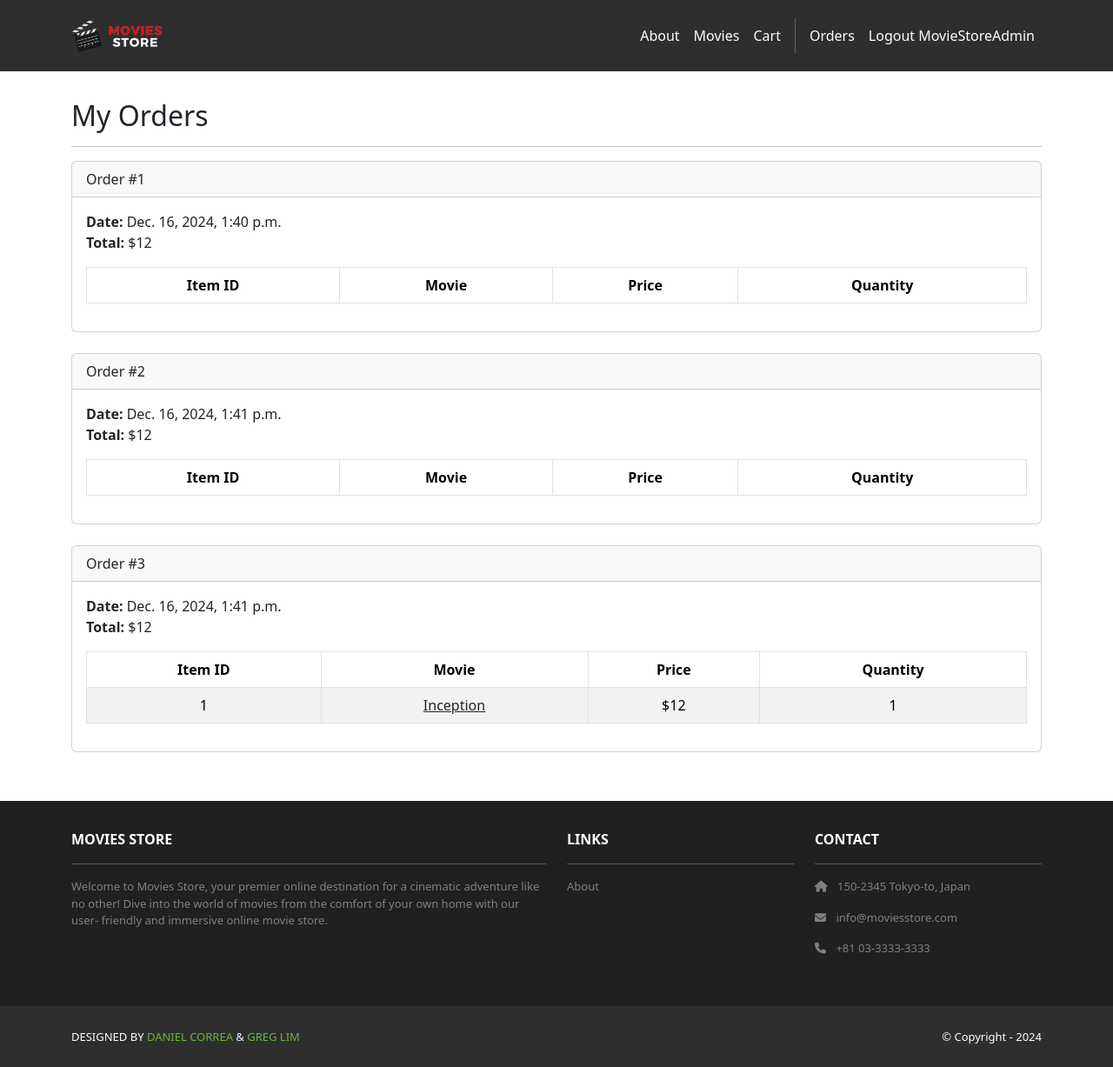
After one commit to GiorgiOkreshidze/MovieStoreApplication, a Django app: page /accounts/orders/ in a window 1280 px wide. The commit adds this page. Shown: the whole page at 87% size. Run offline with Django 5.2, Linux system fonts and the light colour scheme; a user stored in the database is signed in; data comes from the database, SQL or seed files in the repository; both versions use the stored data as it was after the commit; lists and menus that the app fills with data are empty; some libraries are stand-ins or nearby versions.

Commit message:
Implemented the Purchase and Orders pages

```diff
--- /dev/null
+++ b/MovieStore/Accounts/templates/accounts/orders.html
@@ -0,0 +1,51 @@
+{% extends 'base.html' %}
+{% block content %}
+<div class="p-3">
+  <div class="container">
+    <div class="row mt-3">
+      <div class="col mx-auto mb-3">
+        <h2>My Orders</h2>
+        <hr />
+        {% for order in template_data.orders %}
+        <div class="card mb-4">
+          <div class="card-header">
+            Order #{{ order.id }}
+          </div>
+          <div class="card-body">
+            <b>Date:</b> {{ order.date }}<br />
+            <b>Total:</b> ${{ order.total }}<br />
+            <table class="table table-bordered
+              table-striped text-center mt-3">
+              <thead>
+                <tr>
+                  <th scope="col">Item ID</th>
+                  <th scope="col">Movie</th>
+                  <th scope="col">Price</th>
+                  <th scope="col">Quantity</th>
+                </tr>
+              </thead>
+              <tbody>
+                {% for item in order.item_set.all %}
+                <tr>
+                  <td>{{ item.movie.id }}</td>
+                  <td>
+                    <a class="link-dark"
+                      href="{% url 'movies.show'
+                      id=item.movie.id %}">
+                      {{ item.movie.name }}
+                    </a>
+                  </td>
+                  <td>${{ item.movie.price }}</td>
+                  <td>{{ item.quantity }}</td>
+                </tr>
+                {% endfor %}
+              </tbody>
+            </table>
+          </div>
+        </div>
+        {% endfor %}
+      </div>
+    </div>
+  </div>
+</div>
+{% endblock content %}
--- a/MovieStore/Accounts/urls.py
+++ b/MovieStore/Accounts/urls.py
@@ -5,4 +5,5 @@ urlpatterns = [
     path('signup', views.signup, name='accounts.signup'),
     path('login/', views.login, name='accounts.login'),
     path('logout/', views.logout, name='accounts.logout'),
+    path('orders/', views.orders, name='accounts.orders'),
 ]
--- a/MovieStore/Accounts/views.py
+++ b/MovieStore/Accounts/views.py
@@ -3,6 +3,7 @@ from .forms import CustomUserCreationForm, CustomErrorList
 from django.shortcuts import redirect
 from django.contrib.auth import login as auth_login, authenticate, logout as auth_logout
 from django.contrib.auth.decorators import login_required
+from django.contrib.auth.models import User
 
 # Create your views here.
 def signup(request):
@@ -43,3 +44,11 @@ def login(request):
 def logout(request):
     auth_logout(request)
     return redirect('home.index')
+
+@login_required
+def orders(request):
+    template_data = {}
+    template_data['title'] = 'Orders'
+    template_data['orders'] = request.user.order_set.all()
+    return render(request, 'accounts/orders.html',
+        {'template_data': template_data})
--- a/MovieStore/Cart/models.py
+++ b/MovieStore/Cart/models.py
@@ -15,6 +15,7 @@ class Order(models.Model):
 class Item(models.Model):
     id = models.AutoField(primary_key=True)
     price = models.IntegerField()
+    quantity = models.IntegerField()
     order = models.ForeignKey(Order, on_delete=models.CASCADE)
     movie = models.ForeignKey(Movie, on_delete=models.CASCADE)
 
--- a/MovieStore/Cart/templates/cart/index.html
+++ b/MovieStore/Cart/templates/cart/index.html
@@ -36,6 +36,9 @@
           <b>Total to pay:</b> ${{ template_data.cart_total }}
         </a>
         {% if template_data.movies_in_cart|length > 0 %}
+        <a href="{% url 'cart.purchase' %}"
+          class="btn bg-dark text-white mb-2">Purchase
+        </a>
         <a href="{% url 'cart.clear' %}">
           <button class="btn btn-danger mb-2">
             Remove all movies from Cart
--- a/MovieStore/Cart/urls.py
+++ b/MovieStore/Cart/urls.py
@@ -5,4 +5,5 @@ urlpatterns = [
     path('', views.index, name = 'cart.index'),
     path('<int:id>/add/', views.add, name='cart.add'),
     path('clear/', views.clear, name = 'cart.clear'),
+    path('purchase/', views.purchase, name = 'cart.purchase'),
 ]
--- a/MovieStore/MovieStore/templates/base.html
+++ b/MovieStore/MovieStore/templates/base.html
@@ -52,6 +52,9 @@
             <a class="nav-link" href="{% url 'cart.index' %}">Cart</a>
             <div class="vr bg-white mx-2 d-none d-lg-block"></div>
             {% if user.is_authenticated %}
+            <a class="nav-link"
+              href="{% url 'accounts.orders' %}">Orders
+            </a>
             <a class="nav-link" href="{% url 'accounts.logout' %}">
               Logout {{ user.username }}
             </a>
```
Also changed, not shown: MovieStore/Cart/templates/cart/purchase.html (added, +16 -0 lines), MovieStore/Cart/views.py (+27 -0 lines), MovieStore/Cart/migrations/0003_item_quantity.py (added), MovieStore/db.sqlite3.
